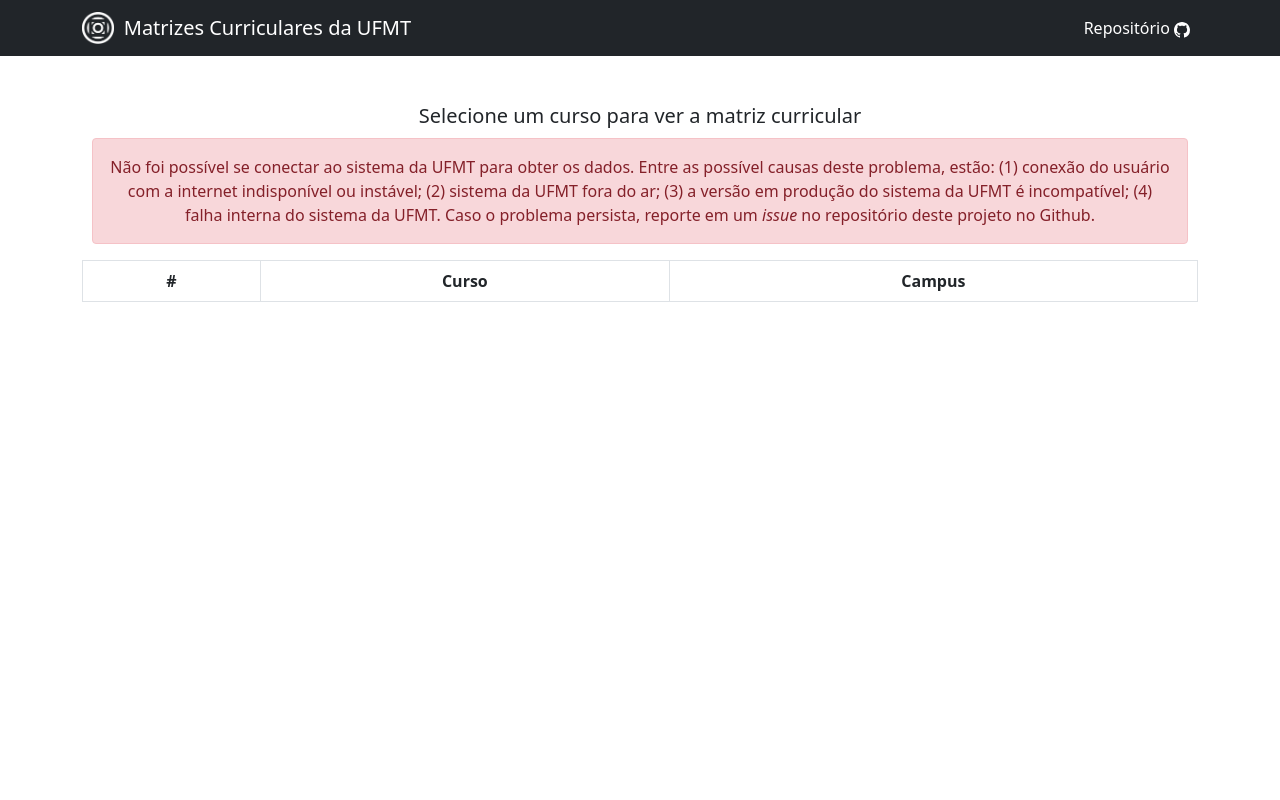
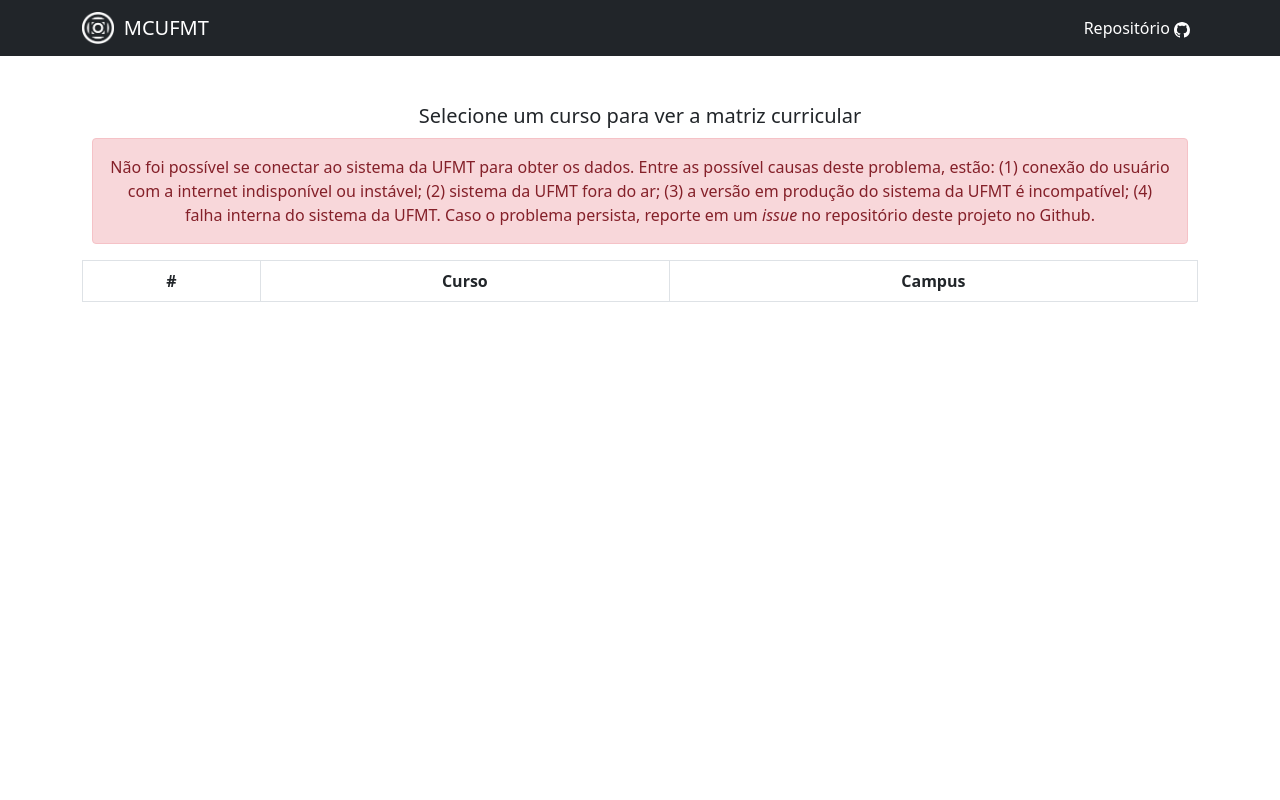
Before and after one commit to FilipeChagasDev/MCUFMT, a plain HTML site: page index.html in a window 1280 px wide. Shown: the top 800 px of the page. Drawn offline with nearby package versions, Linux system fonts and the light colour scheme.

Commit message:
HTML updates

```diff
--- a/index.html
+++ b/index.html
@@ -3,9 +3,9 @@
     <head>
         <meta charset="utf-8" />
         <meta name="viewport" content="width=device-width, initial-scale=1, shrink-to-fit=no" />
-        <meta name="description" content="" />
-        <meta name="author" content="" />
-        <title>Matrizes Curriculares da UFMT</title>
+        <meta name="author" content="Filipe Chagas" />
+        <title>MCUFMT | Matrizes Curriculares da UFMT</title>
+        <meta name="description" content="Site não oficial para consulta de matrizes/grades curriculares da UFMT">
         <!-- Favicon-->
         <link rel="icon" type="image/x-icon" href="assets/favicon.ico" />
         <!-- Core theme CSS (includes Bootstrap)-->
@@ -17,7 +17,7 @@
         <nav class="navbar navbar-expand-lg navbar-dark bg-dark">
             <div class="container">
                 <img src="assets/ufmt.png" height=32px alt="ufmt logo" style="margin-right: 10px">
-                <a class="navbar-brand" href="index.html">Matrizes Curriculares da UFMT</a>
+                <a class="navbar-brand" href="index.html">MCUFMT</a>
                 <button class="navbar-toggler" type="button" data-bs-toggle="collapse" data-bs-target="#navbarSupportedContent" aria-controls="navbarSupportedContent" aria-expanded="false" aria-label="Toggle navigation"><span class="navbar-toggler-icon"></span></button>
                 <div class="collapse navbar-collapse" id="navbarSupportedContent">
                     <ul class="navbar-nav ms-auto mb-2 mb-lg-0">
@@ -56,7 +56,7 @@
                 </div>
 
                 <!--Courses table-->
-                <div style="overflow-x:auto; overflow-y:scroll; height: 90vh;">
+                <div style="overflow-x:auto; overflow-y:scroll; height: 80vh;">
                   <table class="table table-bordered table-condensed table-hover table-responsive">
                       <thead class="thead-dark">
                         <tr>
```
Also changed, not shown: subjects.html (+4 -5 lines).
